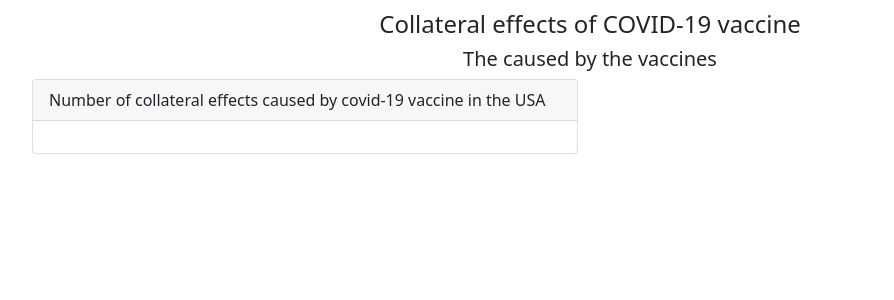
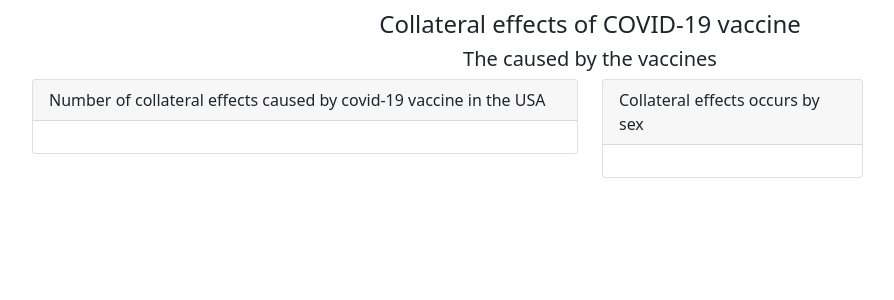
Before and after one commit to lucasssousa10/datavis-projeto, a Flask app: page /visualizations/collateral in a window 1280 px wide. Shown: the part 56-356 px from the top of the page, without its empty margins (50-944 px from the left). Run offline with Flask 2, Linux system fonts and the light colour scheme; some libraries are stand-ins or nearby versions.

Commit message:
efeitos colaterais por sexo

```diff
--- a/static/js/visualizations/collateral.js
+++ b/static/js/visualizations/collateral.js
@@ -24,7 +24,13 @@
 
 // load datasets
 
-dataset_collateral = d3.csv(base_url + "/files/vaccinations_collateral")
+dataset_collateral = d3.csv(base_url + "/files/vaccinations_collateral").then(function(data) {
+    data.forEach((item) => {
+        item.CAGE_YR = item.CAGE_YR !== "" ? eval(item.CAGE_YR) : 1;
+    })
+    return data;
+})
+
 dataset_us_map = d3.json(base_url + "/files/us_map")
 
 Promise.all([dataset_collateral, dataset_us_map]).then((datasets) => {
@@ -38,11 +44,15 @@
 
     facts = crossfilter(ds_data)
     state_code_dimension = facts.dimension(d => d.CODE)
+    state_sex_dimension = facts.dimension(d => d.SEX)
+    state_sex_group = state_sex_dimension.group().reduceCount()
     state_code_count = state_code_dimension.group().reduceCount().all()
+
+    let sex_names = state_sex_group.top(Infinity).map(d => d.key)
+    let x_sex_scale = d3.scaleOrdinal().domain(sex_names)
 
     minimal_state = {key: "", value: Infinity};
     max_state = {key: "", value: 0};
-
     let stateCountMap = new Map()
     state_code_count.forEach((item) => {
 
@@ -61,10 +71,15 @@
         }
     });
 
+    sexColorScale = d3.scaleOrdinal()
+        .domain(["M", "U", "F"])
+        .range(["#0d6efd", "#6c757d", "#d63384"])
+
     colorScaleMap = d3.scaleQuantize()
         .domain([minimal_state.value, max_state.value])
-        .range(d3.schemeGreens[9])
+        .range(d3.schemeReds[9])
 
+    last_filter_state_id = null
     const width = 600
     const height = 360
     const svg = d3.select("#map-us")
@@ -98,4 +113,35 @@
                     .attr("stroke", "rgb(185, 184, 184)");
                     hideTooltip()
             })
+            .on("click", function(d) {
+                if(last_filter_state_id !== d.id) {
+                    state_code_dimension.filterAll()
+                    state_code_dimension.filter(d.id)
+                    last_filter_state_id = d.id
+                } else {
+                    last_filter_state_id = null
+                    state_code_dimension.filterAll()
+                }
+                dc.redrawAll();
+            })
+
+    let sex_group_chart = dc.barChart(document.getElementById("state-occurs-scatter"))
+
+    sex_group_chart
+        .width(250)
+        .height(200)
+        .margins({top: 20, right: 0, bottom: 20, left:40})
+        .dimension(state_sex_dimension)
+        .group(state_sex_group, "collateral effects")
+        .centerBar(false)
+        .renderHorizontalGridLines(true)
+        .xUnits(dc.units.ordinal)
+        .legend(dc.legend().x(700).y(0).itemHeight(13).gap(5))
+        .colors(sexColorScale)
+        .colorAccessor(d => d.key)
+        .x(x_sex_scale)
+        .elasticY(true)
+        sex_group_chart.yAxis().tickFormat(d3.format('.2s'));
+
+        dc.renderAll()
 })
--- a/static/js/visualizations/vaccine.js
+++ b/static/js/visualizations/vaccine.js
@@ -11,6 +11,7 @@
     '2021-03-31',
     '2021-04-15'
 ]
+
 
 pandemic_period_idx = d3.select("#pandemic-period-range").property('value')
 d3.select("#pandemic-period-label").text("until " + pandemic_periods[pandemic_period_idx])
--- a/templates/visualizations/collateral.html
+++ b/templates/visualizations/collateral.html
@@ -23,10 +23,19 @@
                 <div id="map-us"></div>
             </div>
         </div>
+        <div id="tooltip" class="hidden">
+            <p><span id='state-tooltip-val'></span><br>Collateral effects of vaccine: <span id='num-collateral-effects-val'></span></p>
+        </div>
     </div>
-    <div id="tooltip" class="hidden">
-        <p><span id='state-tooltip-val'></span><br>Collateral effects of vaccine: <span id='num-collateral-effects-val'></span></p>
+    <div class="col-md-3">
+        <div class="card">
+            <div class="card-header">Collateral effects occurs by sex</div>
+            <div class="card-body">
+                <div id="state-occurs-scatter"></div>
+            </div>
+        </div>
     </div>
+
 </div>
 
 
```
